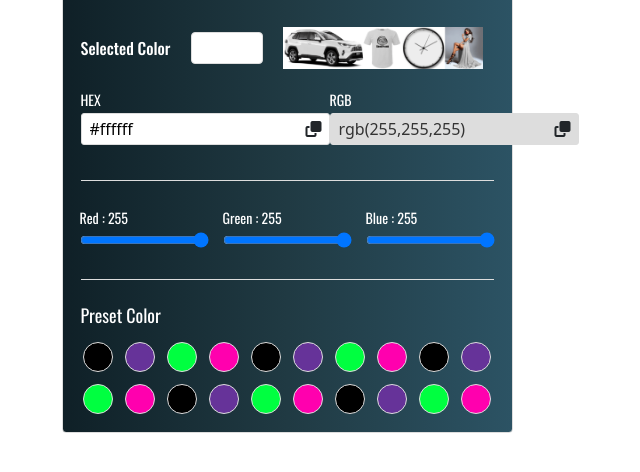
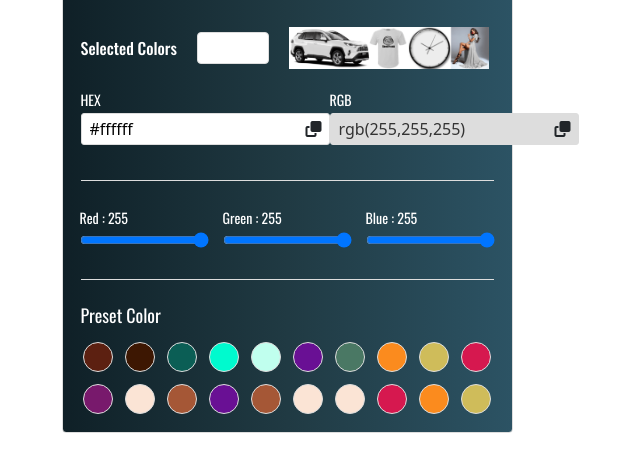
Before and after one commit to liton-das/favorite-color-picker, a plain HTML site: page index.html in a window 1280 px wide. Shown: the part 108-580 px from the top of the page, without its empty margins (353-993 px from the left). Drawn offline with nearby package versions, Linux system fonts and the light colour scheme.

Commit message:
work with preset color this preset color generate dynamicaly

```diff
--- a/css/style.css
+++ b/css/style.css
@@ -206,14 +206,14 @@ img{
     gap: 12px;
     flex-wrap: wrap;
 }
-.preset_color .srcl_one{
+.preset_color .srcl_box{
     width: 30px;
     height: 30px;
     border: 1px solid #ddd;
     border-radius: 50%;
     background: #000;
 }
-.preset_color .srcl_Two{
+/* .preset_color .srcl_Two{
     width: 30px;
     height: 30px;
     border: 1px solid #ddd;
@@ -233,7 +233,7 @@ img{
     border: 1px solid #ddd;
     border-radius: 50%;
     background: rgb(255, 0, 174);
-}
+} */
 /* ---------------- main_preset css end ---------------- */
 /* ---------------- custom css start ---------------- */
 
--- a/index.html
+++ b/index.html
@@ -25,7 +25,7 @@
                             <button class="change_bgBtn">Pick Color</button>
                         </div>
                         <div class="selected_color">
-                            <p>Selected Color</p>
+                            <p>Selected Colors</p>
                             <div class="color_box"></div>
                             <div class="check_color">
                                 <img class="display_color" src="images/color900.png" alt="check_color">
@@ -69,66 +69,7 @@
                         <div class="main_preset">
                             <h3>Preset Color</h3>
                             <div class="preset_color">
-                                <div class="srcl_one">
 
-                                </div>
-                                <div class="srcl_Two">
-
-                                </div>
-                                <div class="srcl_three">
-
-                                </div>
-                                <div class="srcl_four">
-
-                                </div>
-                                <div class="srcl_one">
-
-                                </div>
-                                <div class="srcl_Two">
-
-                                </div>
-                                <div class="srcl_three">
-
-                                </div>
-                                <div class="srcl_four">
-
-                                </div>
-                                <div class="srcl_one">
-
-                                </div>
-                                <div class="srcl_Two">
-
-                                </div>
-                                <div class="srcl_three">
-
-                                </div>
-                                <div class="srcl_four">
-
-                                </div>
-                                <div class="srcl_one">
-
-                                </div>
-                                <div class="srcl_Two">
-
-                                </div>
-                                <div class="srcl_three">
-
-                                </div>
-                                <div class="srcl_four">
-
-                                </div>
-                                <div class="srcl_one">
-
-                                </div>
-                                <div class="srcl_Two">
-
-                                </div>
-                                <div class="srcl_three">
-
-                                </div>
-                                <div class="srcl_four">
-
-                                </div>
                             </div>
                         </div>
                         <!-- --------------------- preset section end --------------------- -->
--- a/js/script.js
+++ b/js/script.js
@@ -63,7 +63,7 @@ const getRangeValue=()=>{
  * this envet will change input range value when user change range button start
  */
 red_input.addEventListener('change',()=>{
-    // let color = twoColorGenerator()
+
     let color=getRangeValue()
     update_dom(color)
 })
@@ -98,9 +98,56 @@ const hexToRgb = (color) =>{
     let b = parseInt(color.slice(4,6),16)
     return `rgb(${r},${g},${b})`
 }
+let colors = [
+    '#5c2011',
+    '#3d1702',
+    '#0b5e55',
+    '#00face',
+    '#c0ffee',
+    '#691094',
+    '#4a7864',
+    '#fb8b1e',
+    '#cfbc5a',
+    '#d6184f',
+    '#78196c',
+    '#fbe4d5',
+    '#a55736',
+    '#691094',
+    '#a55736',
+    '#fbe4d5',
+    '#fbe4d5',
+    '#d6184f',
+    '#fb8b1e',
+    '#cfbc5a'
+]
+
+
 /**
- * this envet will change input range value when user change range button start
+ * this function will generate a div with style background-color
+ * @param {object} color
+ * @returns {object}
  */
+    const generateDiv = (color) =>{
+        let div = document.createElement('div')
+        div.classList.add('srcl_box')
+        div.style = `background:${color}`
+        div.setAttribute('data-set',color)
+        return div
+    }
+    /**
+     * this function will generate multiple color boxes
+     * @param {perant} perant
+     * @param {color} color
+     */
+const generatePresetBox = (perant,color) =>{
+    color.forEach((color)=>{
+        perant.appendChild(generateDiv(color))
+    })
+}
+/**
+ * here call this function with pass the two argument first argument for a parent div and second argument for the color
+ */
+generatePresetBox(document.querySelector('.preset_color'),colors)
 // event all function end ----------
 
 /**
```
